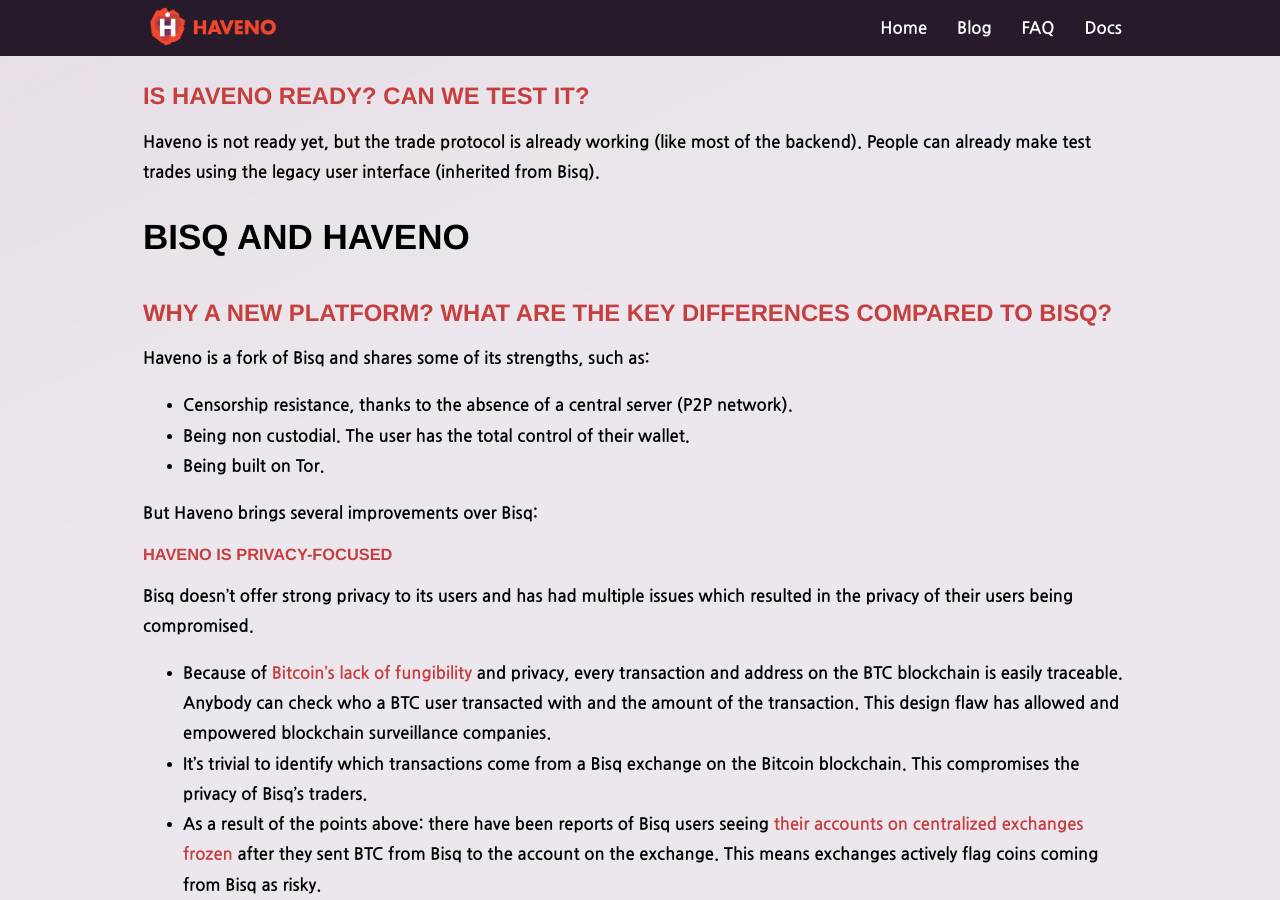
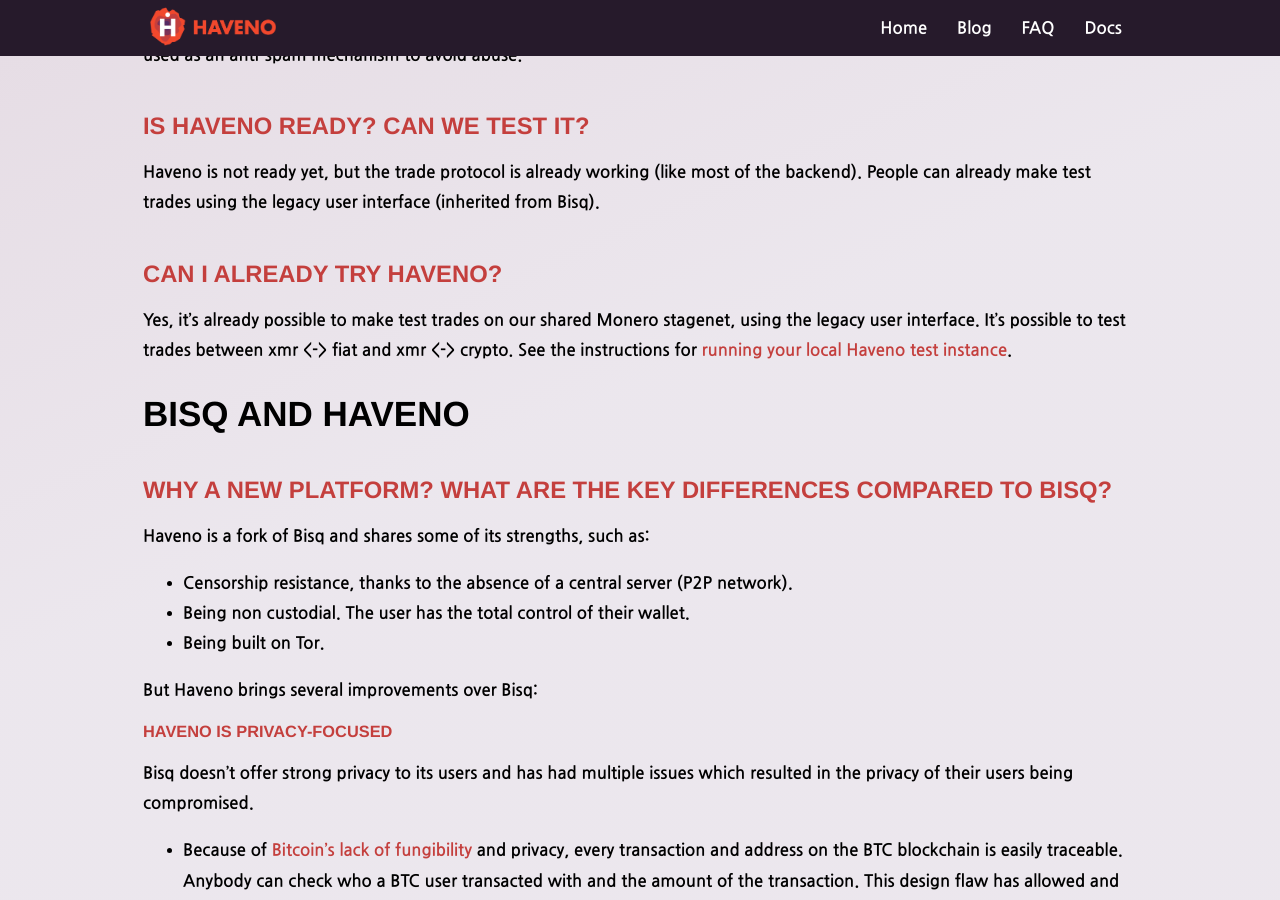
Before and after one commit to haveno-dex/haveno-site, a Jekyll site: the page built from faq.md, in a window 1280 px wide and 900 px high, scrolled down 3145 px. Built offline with Jekyll 4.4.1, drawn with Linux system fonts in a browser that asks for light colours; some of the changed text lies outside the part shown.

Commit message:
faq: can i already try haveno?

```diff
--- a/faq.md
+++ b/faq.md
@@ -19,6 +19,7 @@
 - [What are arbitrators? Why do you need them?](#what-are-arbitrators-why-do-you-need-them)
 - [What are the fees for trading on Haveno?](#what-are-the-fees-for-trading-on-haveno)
 - [Is Haveno ready? Can we test it?](#is-haveno-ready-can-we-test-it)
+- [Can I already try Haveno?](#can-i-already-try-haveno)
 
 ## Bisq and Haveno
 
@@ -106,6 +107,10 @@
 
 Haveno is not ready yet, but the trade protocol is already working (like most of the backend). People can already make test trades using the legacy user interface (inherited from Bisq).
 
+## [Can I already try Haveno?](#can-i-already-try-haveno)
+
+Yes, it's already possible to make test trades on our shared Monero stagenet, using the legacy user interface. It's possible to test trades between xmr <-> fiat and xmr <-> crypto. See the instructions for [running your local Haveno test instance](https://github.com/haveno-dex/haveno/blob/master/docs/installing.md).
+
 # Bisq and Haveno
 
 ## [Why a new platform? What are the key differences compared to Bisq?](#why-a-new-platform-what-are-the-key-differences-compared-to-bisq)
```
